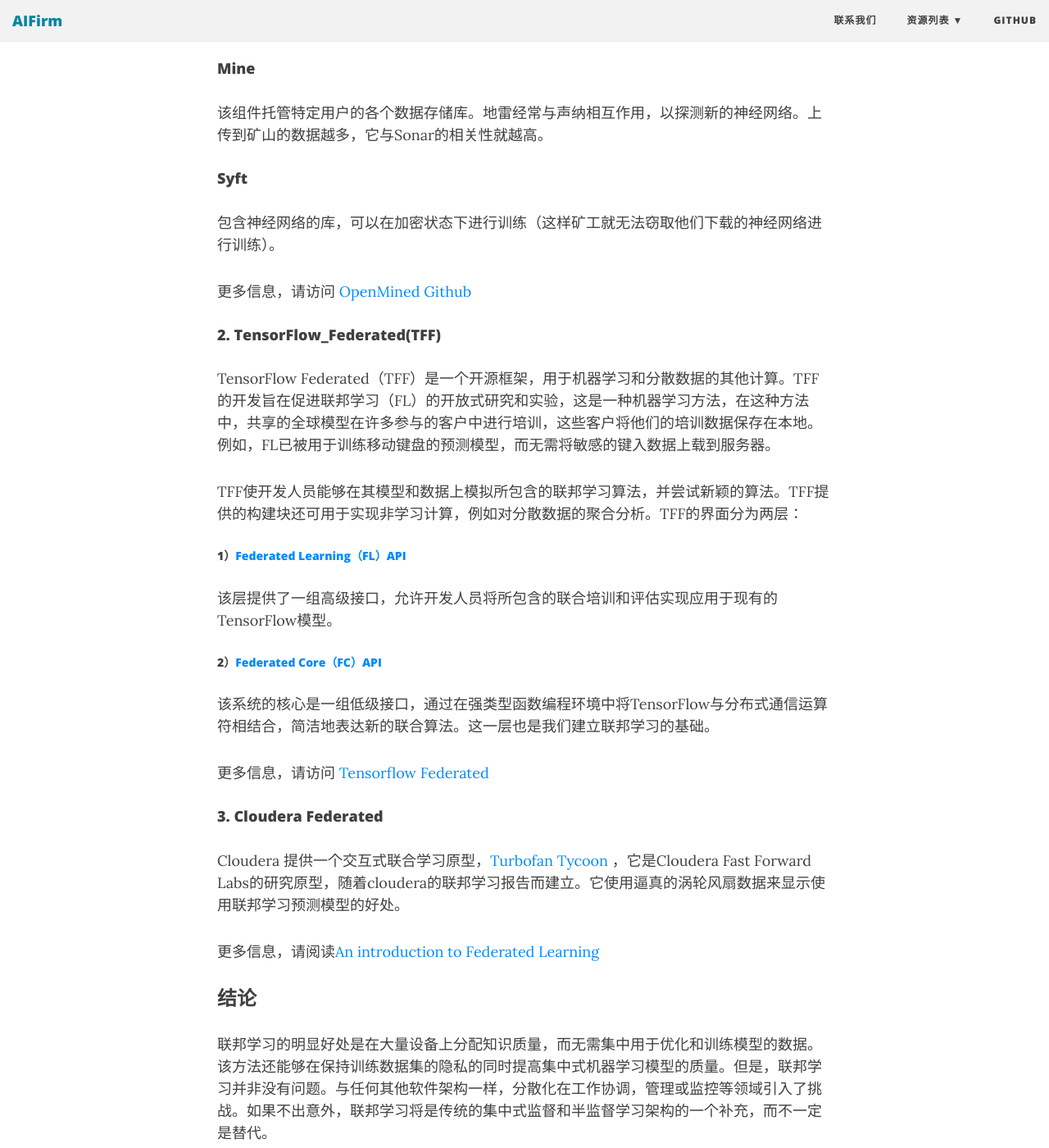
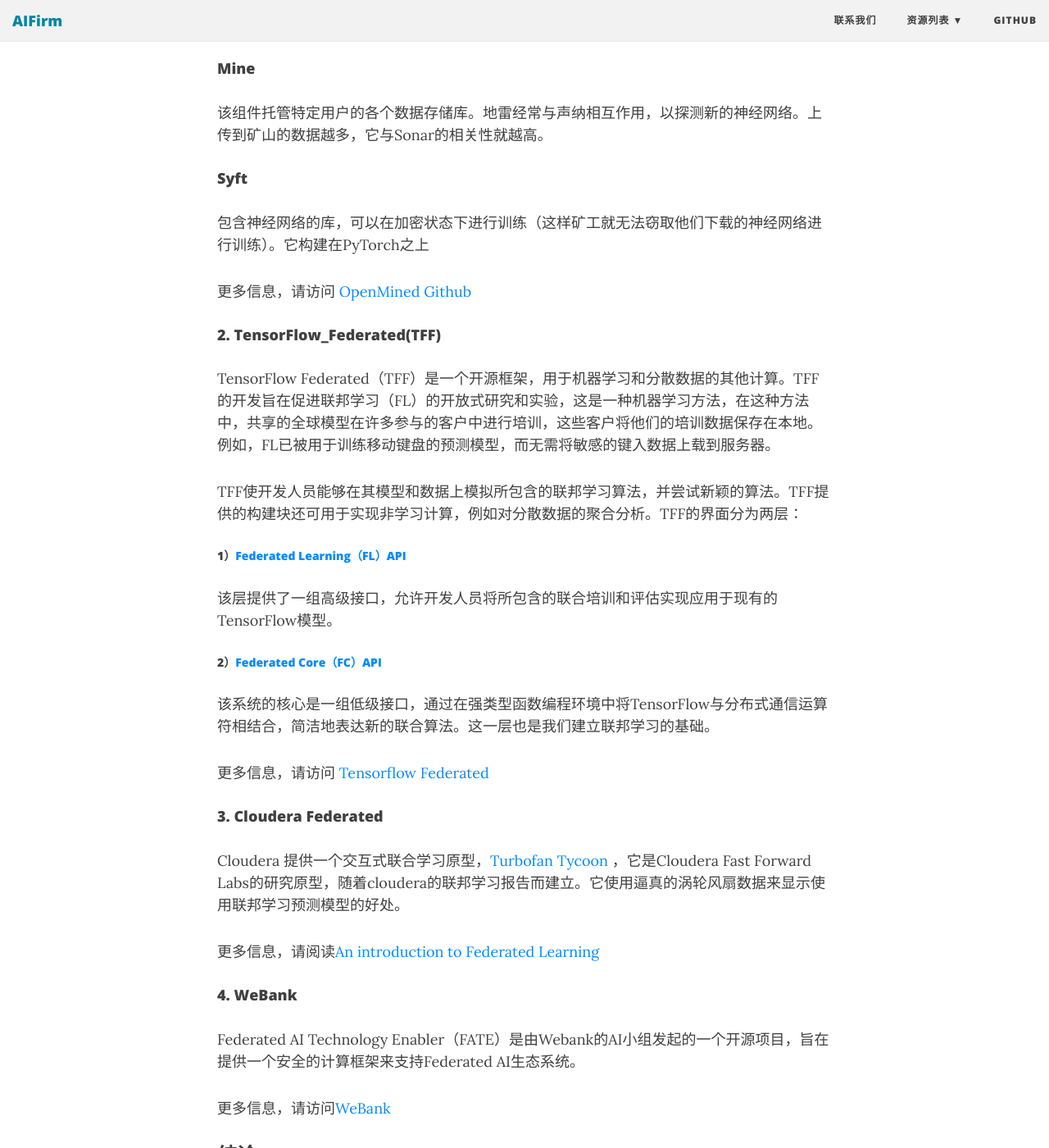
Before and after one commit to AIFirm/AIFirm.github.io, a Jekyll site: the page built from _posts/2019-06-30-Why-and-How-Federated-Learning.md, in a window 1280 px wide and 1400 px high, scrolled down 3172 px. Shown: the whole window at 82% size. Built offline with Jekyll 4.4.1, drawn with Linux system fonts in a browser that asks for light colours; nearby versions of some CDN libraries.

Commit message:
20190630-4

```diff
--- a/_posts/2019-06-30-Why-and-How-Federated-Learning.md
+++ b/_posts/2019-06-30-Why-and-How-Federated-Learning.md
@@ -67,7 +67,7 @@ OpenMined平台的核心，Sonar是一个联邦学习服务器，运行在区块
 
 #### Syft
 
-包含神经网络的库，可以在加密状态下进行训练（这样矿工就无法窃取他们下载的神经网络进行训练）。
+包含神经网络的库，可以在加密状态下进行训练（这样矿工就无法窃取他们下载的神经网络进行训练）。它构建在PyTorch之上
 
 更多信息，请访问 [OpenMined Github](https://github.com/openmined/pysyft)
 
@@ -93,7 +93,11 @@ Cloudera 提供一个交互式联合学习原型，[Turbofan Tycoon](https://tur
 
 更多信息，请阅读[An introduction to Federated Learning](http://vision.cloudera.com/an-introduction-to-federated-learning/)
 
+#### 4. WeBank
 
+Federated AI Technology Enabler（FATE）是由Webank的AI小组发起的一个开源项目，旨在提供一个安全的计算框架来支持Federated AI生态系统。
+
+更多信息，请访问[WeBank](https://www.fedai.org/)
 
 ### 结论
 
```
